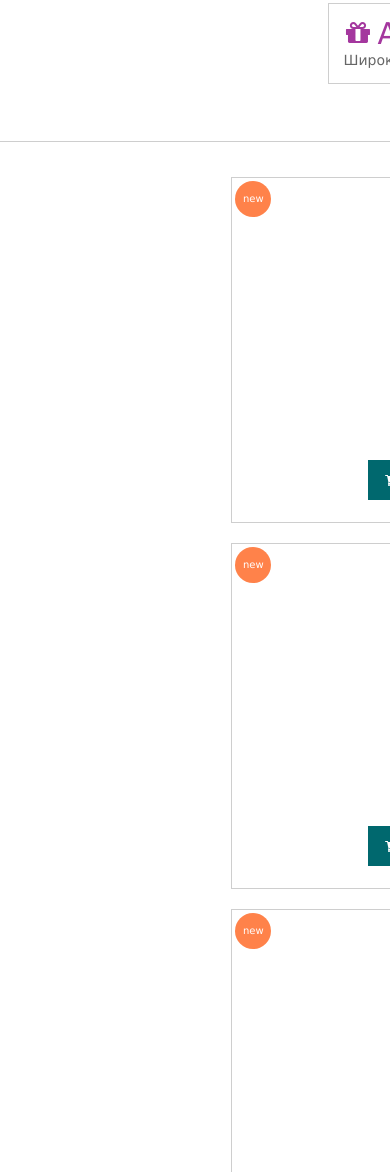
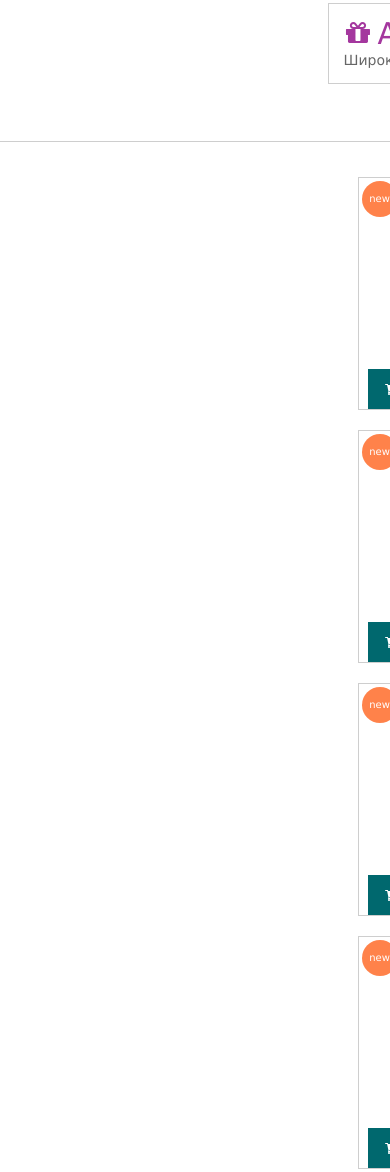
Before and after one commit to DmitriChe/nalabutenah-final, a website: page index.html in a window 390 px wide. Shown: the part 2199-3371 px from the top of the page. Drawn offline with nearby package versions, Linux system fonts and the light colour scheme.

Commit message:
весь адаптив

```diff
--- a/css/style.css
+++ b/css/style.css
@@ -808,8 +808,11 @@ aside {
         align-items: center;
         justify-content: space-around;
     }
-    .product-item {
-        flex-basis: calc(50%);
+    .product-items {
+        display: flex;
+        flex-direction: column;
+        align-items: center;
+        justify-content: center;
     }
 }
 @media screen and (max-width: 560px) {
```
